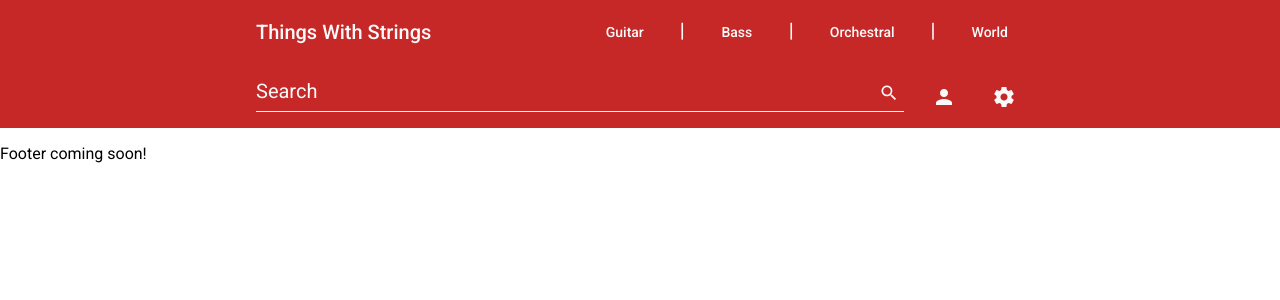
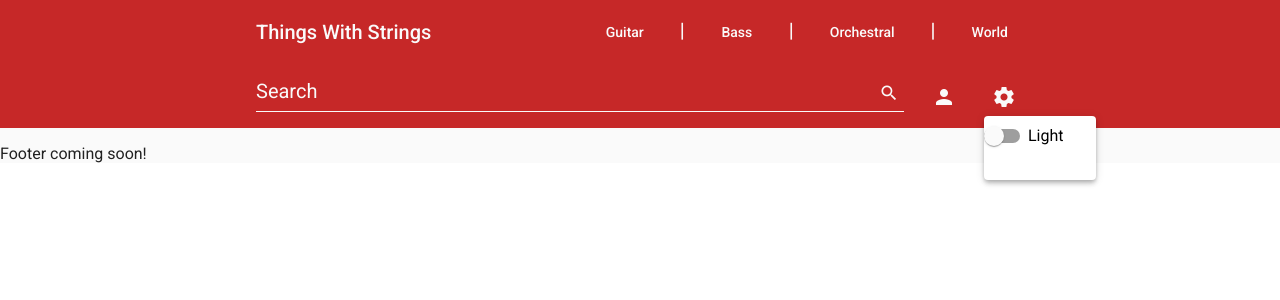
Before and after one commit to SahilMak/ThingsWithStrings, an Angular app: page / in a window 1280 px wide. Both pictures are taken after a click on the button "settings". Shown: the top 300 px of the page. Built offline with nearby package versions, Linux system fonts and the light colour scheme; no server answers; what @angular/fire, ngx-auth-firebaseui would draw is missing.

Commit message:
Implemented global light-dark theme toggle

```diff
--- a/src/app/app.component.html
+++ b/src/app/app.component.html
@@ -1,3 +1,5 @@
-<app-header></app-header>
-<router-outlet></router-outlet>
-<app-footer></app-footer>
+<div class="mat-app-background" [ngClass]="{ 'dark-theme': darkMode }">
+  <app-header></app-header>
+  <router-outlet></router-outlet>
+  <app-footer></app-footer>
+</div>
--- a/src/app/app.component.ts
+++ b/src/app/app.component.ts
@@ -1,4 +1,6 @@
 import { Component } from '@angular/core';
+
+import { DarkModeService } from './core/services/dark-mode.service';
 
 @Component({
   selector: 'app-root',
@@ -6,5 +8,12 @@ import { Component } from '@angular/core';
   styleUrls: ['./app.component.scss']
 })
 export class AppComponent {
+  darkMode: boolean;
   title = 'things-with-strings';
+
+  constructor(private darkModeService: DarkModeService) {
+    this.darkModeService.isDarkOn.subscribe((bool) => {
+      this.darkMode = bool;
+    });
+  }
 }
--- a/src/app/core/services/dark-mode.service.ts
+++ b/src/app/core/services/dark-mode.service.ts
@@ -1,9 +1,12 @@
 import { Injectable } from '@angular/core';
+import { BehaviorSubject } from 'rxjs';
 
 @Injectable({
   providedIn: 'root'
 })
 export class DarkModeService {
 
+  isDarkOn: BehaviorSubject<boolean> = new BehaviorSubject(false);
+
   constructor() { }
 }
--- a/src/app/header/header.component.html
+++ b/src/app/header/header.component.html
@@ -1,15 +1,15 @@
 <mat-toolbar color="primary">
   <mat-toolbar-row>
-    <span>Things With Strings</span>
+    <span class="toggled-color">Things With Strings</span>
     <div fxLayout="row">
       <div *ngFor="let value of categories; first as isFirst; last as isLast">
-        <a mat-button href="javascript:void(0)" [ngClass]="{ 'left-margin': !isFirst }">{{ value | titlecase }}</a>
-        <span [ngClass]="{ 'left-margin': !isLast }">{{ (isLast) ? '' : '|' }}</span>
+        <a mat-button href="javascript:void(0)" class="toggled-color" [ngClass]="{ 'left-margin': !isFirst }">{{ value | titlecase }}</a>
+        <span class="toggled-color" [ngClass]="{ 'left-margin': !isLast }">{{ (isLast) ? '' : '|' }}</span>
       </div>
     </div>
   </mat-toolbar-row>
   <mat-toolbar-row>
-    <mat-form-field id="search-form">
+    <mat-form-field class="toggled-color" id="search-form">
       <input type="search" matInput placeholder="Search">
       <button mat-icon-button matSuffix>
         <mat-icon>search</mat-icon>
@@ -18,11 +18,14 @@
     <div class="flex-container" fxLayoutAlign="space-between"></div>
     <div>
       <button mat-icon-button class="left-margin">
-        <mat-icon>person</mat-icon>
+        <mat-icon class="toggled-color">person</mat-icon>
       </button>
-      <button mat-icon-button class="left-margin">
-        <mat-icon>settings</mat-icon>
+      <button mat-icon-button class="left-margin" [matMenuTriggerFor]="settings">
+        <mat-icon class="toggled-color">settings</mat-icon>
       </button>
+      <mat-menu #settings="matMenu">
+        <mat-slide-toggle color="accent" (change)="toggleTheme($event)">{{ isDarkOn ? 'Dark' : 'Light' }}</mat-slide-toggle>
+      </mat-menu>
     </div>
   </mat-toolbar-row>
 </mat-toolbar>
--- a/src/app/header/header.component.scss
+++ b/src/app/header/header.component.scss
@@ -1,6 +1,6 @@
 @mixin header-theme($color) {
-  a, input, mat-form-field, mat-icon, span {
-    color: $color;
+  .toggled-color {
+    color: $color !important;
   }
 }
 
--- a/src/app/header/header.component.ts
+++ b/src/app/header/header.component.ts
@@ -1,6 +1,7 @@
 import { Component, OnInit } from '@angular/core';
 
 import { Categories } from '../shared/constants/strings';
+import { DarkModeService } from '../core/services/dark-mode.service';
 
 
 @Component({
@@ -11,12 +12,18 @@ import { Categories } from '../shared/constants/strings';
 export class HeaderComponent implements OnInit {
 
   categories: string[];
+  isDarkOn = false;
 
-  constructor() {
+  constructor(private darkModeService: DarkModeService) {
     this.categories = Categories;
   }
 
   ngOnInit(): void {
   }
 
+  toggleTheme(event) {
+    this.darkModeService.isDarkOn.next(event.checked);
+    this.isDarkOn = event.checked;
+  }
+
 }
--- a/src/app/shared/shared.module.ts
+++ b/src/app/shared/shared.module.ts
@@ -5,6 +5,8 @@ import { MatButtonModule } from '@angular/material/button';
 import { MatFormFieldModule } from '@angular/material/form-field';
 import { MatIconModule } from '@angular/material/icon';
 import { MatInputModule } from '@angular/material/input';
+import { MatMenuModule } from '@angular/material/menu';
+import { MatSlideToggleModule } from '@angular/material/slide-toggle';
 import { MatToolbarModule } from '@angular/material/toolbar';
 
 
@@ -16,6 +18,8 @@ import { MatToolbarModule } from '@angular/material/toolbar';
     MatFormFieldModule,
     MatIconModule,
     MatInputModule,
+    MatMenuModule,
+    MatSlideToggleModule,
     MatToolbarModule
   ],
   imports: [
@@ -25,6 +29,8 @@ import { MatToolbarModule } from '@angular/material/toolbar';
     MatFormFieldModule,
     MatIconModule,
     MatInputModule,
+    MatMenuModule,
+    MatSlideToggleModule,
     MatToolbarModule
   ]
 })
```
